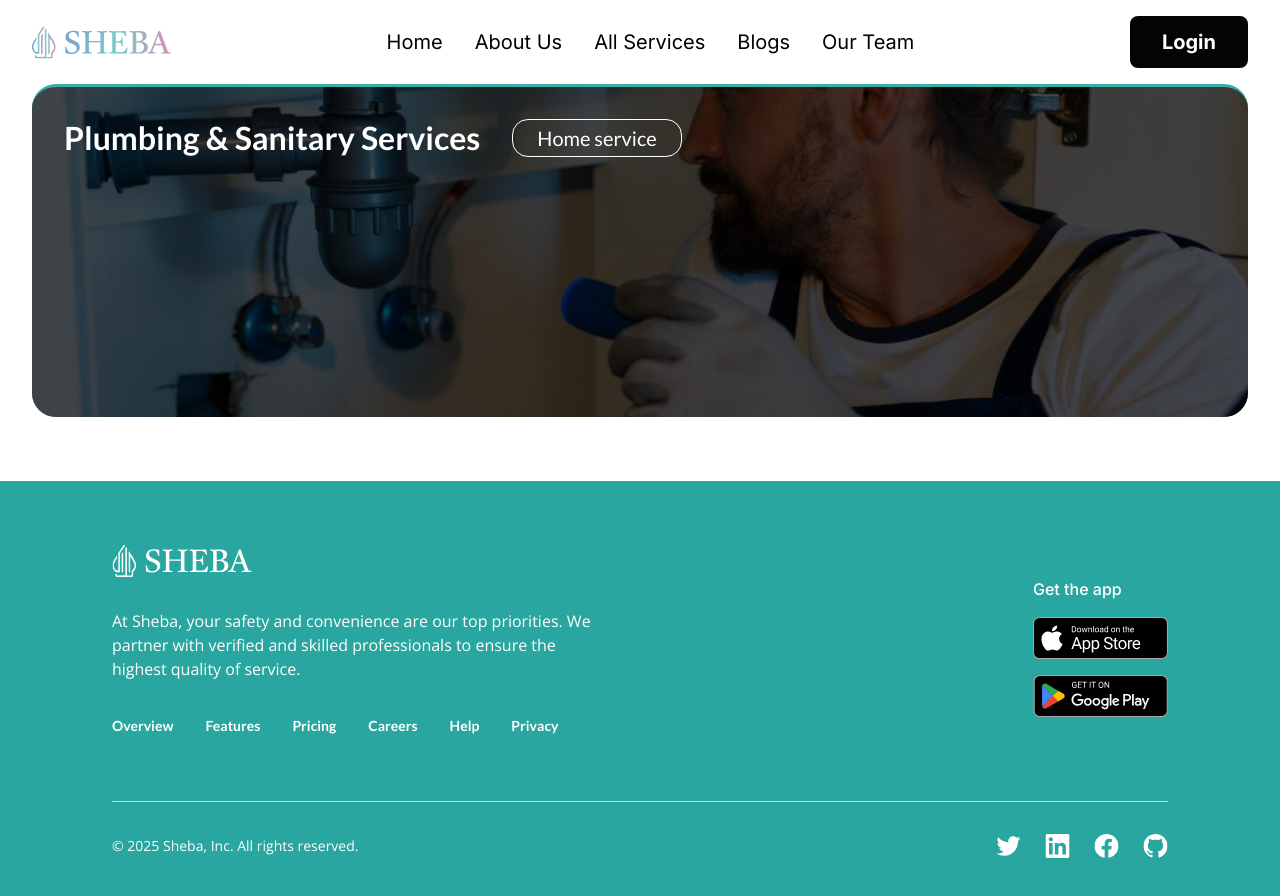
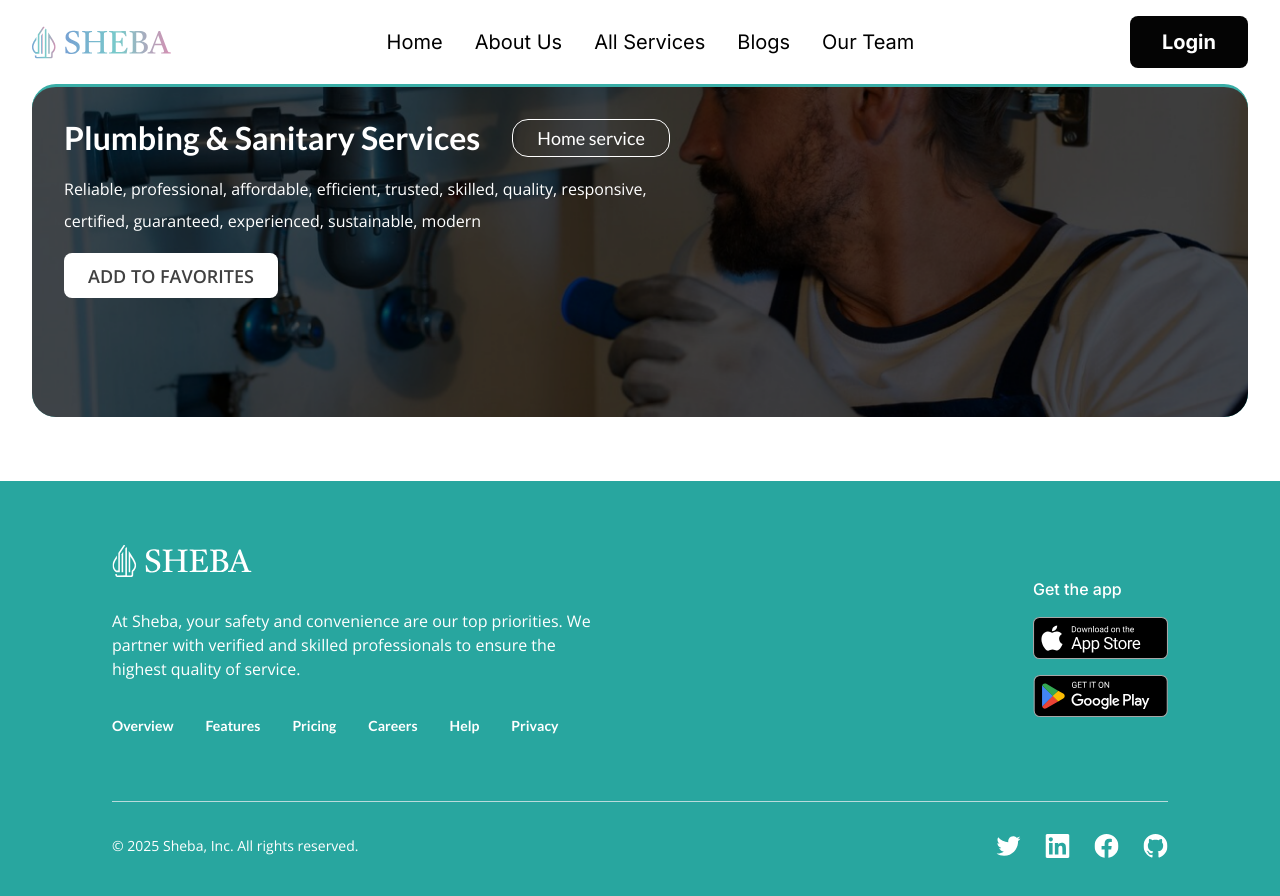
Before and after one commit to Biplob17h/AdhunikBD_NEXT, a Next.js app: page /categories/ac-repair in a window 1280 px wide. Shown: the top 896 px of the page. Built offline with nearby package versions, Linux system fonts and the light colour scheme.

Commit message:
feat(CategoryHeroBanner): enhance presentation with additional text and button; add StarIcon component for improved UI

```diff
--- a/src/components/screens/category-details/hero.jsx
+++ b/src/components/screens/category-details/hero.jsx
@@ -3,13 +3,23 @@ const CategoryHeroBanner = () => {
     <section className="pb-8 xl:pb-16">
       <div className="container_fluid">
         <div className="cat_details_hero_banner border-t-[3px] border-primary p-6 xl:p-8">
-          <div className="max-w-[1023px]">
+          <div className="max-w-[1023px] space-y-4">
             <div className="flex items-center gap-4 lg:gap-8">
               <h2 className="text-2xl font-semibold leading-[32px] text-white lg:text-[32px]">
                 Plumbing & Sanitary Services
               </h2>
-              <button className="inline-flex max-h-[38px] items-center justify-center rounded-2xl border border-white bg-transparent px-6 py-3 font-heading text-xl font-medium leading-[32px] text-white">
+              <button className="inline-flex max-h-[38px] cursor-text items-center justify-center rounded-2xl border border-white bg-transparent px-6 py-1 font-heading text-lg font-medium text-white">
                 Home service
+              </button>
+            </div>
+            <p className="max-w-[587px] text-base font-light leading-[32px] text-white">
+              Reliable, professional, affordable, efficient, trusted, skilled,
+              quality, responsive, certified, guaranteed, experienced,
+              sustainable, modern
+            </p>
+            <div>
+              <button className="inline-flex max-h-[45px] items-center justify-center rounded-lg bg-white px-6 py-2 text-lg font-semibold uppercase leading-[32px] text-black/75">
+                Add to favorites
               </button>
             </div>
           </div>
--- a/src/components/ui/svgs.jsx
+++ b/src/components/ui/svgs.jsx
@@ -217,3 +217,22 @@ export const CommentIcon = () => {
     </svg>
   );
 };
+
+export const StarIcon = ({ className, ...props }) => {
+  return (
+    <svg
+      width={27}
+      height={27}
+      viewBox="0 0 27 27"
+      fill="none"
+      xmlns="http://www.w3.org/2000/svg"
+      className={className}
+      {...props}
+    >
+      <path
+        d="M11.7089 4.10489C12.4443 2.62478 14.5557 2.62478 15.2911 4.10489L16.8711 7.28481C17.1623 7.87094 17.7218 8.27749 18.3693 8.37333L21.8818 8.89331C23.5167 9.13534 24.1692 11.1434 22.9888 12.3002L20.4527 14.7855C19.9853 15.2436 19.7715 15.9014 19.8804 16.5467L20.4713 20.048C20.7464 21.6777 19.0382 22.9188 17.5733 22.1536L14.426 20.5097C13.8458 20.2066 13.1542 20.2066 12.574 20.5097L9.42672 22.1536C7.96179 22.9188 6.25362 21.6777 6.52866 20.048L7.11956 16.5467C7.22848 15.9014 7.01474 15.2436 6.54729 14.7855L4.01124 12.3002C2.83082 11.1434 3.48328 9.13534 5.1182 8.89331L8.63072 8.37333C9.27815 8.27749 9.83772 7.87094 10.1289 7.28481L11.7089 4.10489Z"
+        fill="currentColor"
+      />
+    </svg>
+  );
+};
```
